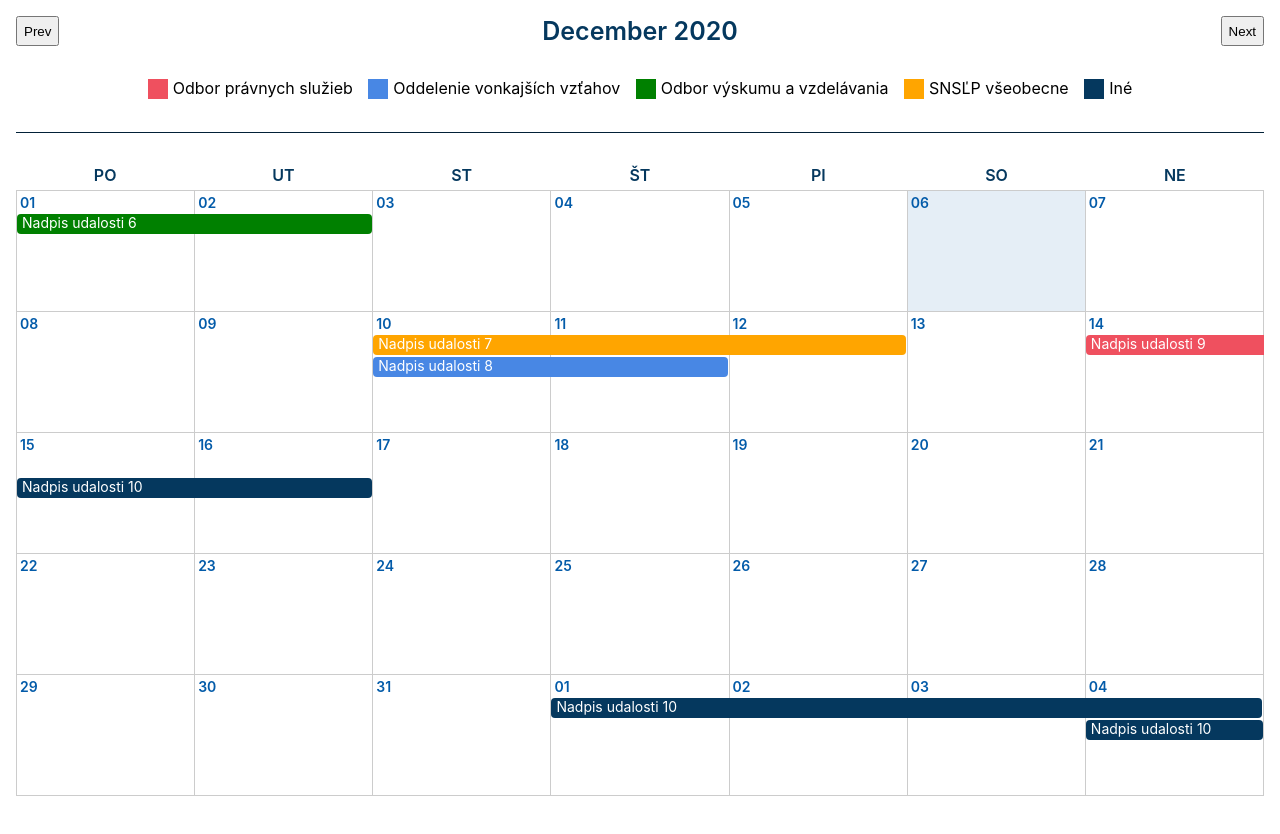
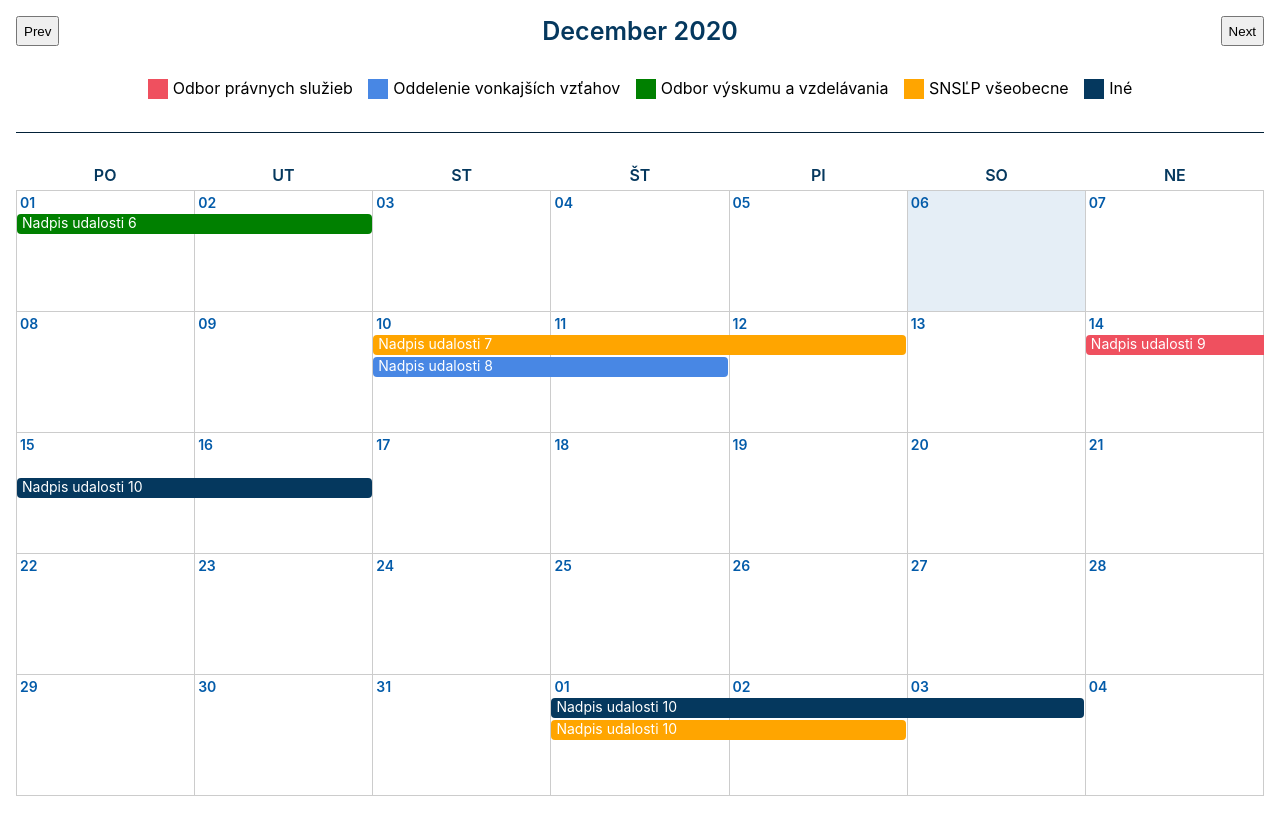
Before and after one commit to trenccan777/React-Calendar, a React (Create React App) app: page / in a window 1280 px wide. Shown: the top 834 px of the page. Built offline with nearby package versions, Linux system fonts and the light colour scheme.

Commit message:
Dev prev next month

```diff
--- a/src/components/Calendar.js
+++ b/src/components/Calendar.js
@@ -1,24 +1,17 @@
-import React, { Component } from "react";
+import React, { useState } from "react";
 import Month from "./Month";
 import MonthSwitcher from "./MonthSwitcher";
 import CalendarCategories from "./CalendarCategories";
 
-export default class Calendar extends Component {
-  constructor() {
-    super();
-    this.state = {
+export default function Calendar() {
+  const [calendarData, setCalendarData] = useState({
     currentYear: new Date().getFullYear(),
     currentMonth: new Date().getMonth() + 1,
-    };
+  });
 
-    this.monthSwitchHandler = this.monthSwitchHandler.bind(this);
-  }
-
-
-
-  monthSwitchHandler(e) {
-    let newMonth = this.state.currentMonth;
-    let newYear = this.state.currentYear;
+  function monthSwitchHandler(e) {
+    let newMonth = calendarData.currentMonth;
+    let newYear = calendarData.currentYear;
 
     if (e.target.name === "next-month") {
       newYear = newMonth === 12 ? newYear + 1 : newYear;
@@ -28,24 +21,20 @@ export default class Calendar extends Component {
       newMonth = newMonth === 1 ? 12 : newMonth - 1;
     }
 
-    this.setState({
+    setCalendarData({
       currentMonth: newMonth,
       currentYear: newYear,
     });
   }
 
-  render() {
-
   return (
     <div>
       <MonthSwitcher
-          data={this.state}
-          monthSwitchHandler={this.monthSwitchHandler}
+        data={calendarData}
+        monthSwitchHandler={monthSwitchHandler}
       />
-        <CalendarCategories/>
-        <Month data={this.state}/>
-
+      <CalendarCategories />
+      <Month data={calendarData} />
     </div>
   );
 }
-}
--- a/src/components/Day.js
+++ b/src/components/Day.js
@@ -1,20 +1,34 @@
 import Event from "./Event";
+import React from "react";
 
-import React, { Component } from "react";
+export default function Day(props) {
 
-export default class Day extends Component {
 
-  getCurrentDate() {
+  function getCurrentDate() {
     let currentDate = new Date();
-     currentDate.setDate(
-      currentDate.getDate()
-    );
-
-    return currentDate = currentDate.toISOString().slice(0, 10);
+    currentDate.setDate(currentDate.getDate());
+    return (currentDate = currentDate.toISOString().slice(0, 10));
   }
 
-  render() {
-    let events = this.props.data.events;
+
+ function prevNextMonth() {
+
+
+  let newDate = new Date(props.data.date);
+  newDate.setDate(newDate.getDate());
+  let cellMonth = newDate.getMonth() + 1;
+  let selectedMonth = props.selectedMonth;
+
+  return cellMonth === selectedMonth ? '' : 'prev-next-month';
+
+ }
+
+
+
+
+
+  function prepareEvents() {
+    let events = props.data.events;
     let selectedEvents = "";
     let i = 0;
     if (events.length !== 0) {
@@ -25,15 +39,20 @@ export default class Day extends Component {
       i = 0;
     }
 
+    return selectedEvents;
+  }
 
-    return (
-
-      <div className={"c-day c-cell " + (this.getCurrentDate() === this.props.data.date ? 'c-day-current' : '')}>
-        <div className="c-day-number">{this.props.data.date.slice(-2)}</div>
-        <div id={this.props.data.date} className="c-day-content">
-          {selectedEvents}
-        </div>
+  return (
+    <div
+      className={
+        "c-day c-cell " +
+        (getCurrentDate() === props.data.date ? "c-day-current" : "")
+      }
+    >
+      <div className={"c-day-number " + prevNextMonth()}>{props.data.date.slice(-2)}</div>
+      <div id={props.data.date} className="c-day-content">
+        {prepareEvents()}
       </div>
-    );
-  }
+    </div>
+  );
 }
--- a/src/components/Event.js
+++ b/src/components/Event.js
@@ -1,37 +1,23 @@
-import React, { Component } from "react";
+import React, { useState, useEffect } from "react";
 
-export default class Event extends Component {
-  constructor() {
-    super();
-    this.state = {
-      cellWidth: 0,
-    };
+export default function Event(props) {
+  const [cellWidth, setCellWidth] = useState(0);
+
+  function updateDimensions() {
+    setCellWidth(document.getElementsByClassName("c-cell")[0].offsetWidth);
   }
 
-  updateDimensions = () => {
-    this.setState({
-      cellWidth: document.getElementsByClassName("c-cell")[0].offsetWidth,
-    });
+  useEffect(() => {
+    updateDimensions();
+    window.addEventListener("resize", updateDimensions);
+    return () => {
+      window.addEventListener("resize", updateDimensions);
     };
-
-  componentDidMount() {
-    this.setState({
-      cellWidth: document.getElementsByClassName("c-cell")[0].offsetWidth,
   });
 
-    window.addEventListener("resize", this.updateDimensions);
-  }
-
-  componentWillUnmount() {
-    window.removeEventListener("resize", this.updateDimensions);
-  }
-
-  render() {
-    const eventWidth = this.props.data.days * this.state.cellWidth - 1 + "px";
-    const eventRow = this.props.data.row * 22 + "px";
   let label = "";
 
-    switch (this.props.data.category) {
+  switch (props.data.category) {
     case "1":
       label = "c-red";
       break;
@@ -56,12 +42,11 @@ export default class Event extends Component {
     <div
       className={label + " c-day-event"}
       style={{
-          width: eventWidth,
-          top: eventRow,
+        width: props.data.days * cellWidth - 1 + "px",
+        top: props.data.row * 22 + "px",
       }}
     >
-        <div className="c-day-text">{this.props.data.title}</div>
+      <div className="c-day-text">{props.data.title}</div>
     </div>
   );
 }
-}
--- a/src/components/Month.js
+++ b/src/components/Month.js
@@ -28,7 +28,8 @@ export default class Month extends Component {
       { date: "2020-12-10", days: 2, title: "Nadpis udalosti 8", category: "2", url: "#" },
       { date: "2020-12-14", days: 2, title: "Nadpis udalosti 9", category: "1", url: "#" },
       { date: "2020-12-15", days: 2, title: "Nadpis udalosti 10", category: "5", url: "#" },
-      { date: "2021-01-01", days: 4, title: "Nadpis udalosti 10", category: "5", url: "#" },
+      { date: "2021-01-01", days: 3, title: "Nadpis udalosti 10", category: "5", url: "#" },
+      { date: "2021-01-01", days: 2, title: "Nadpis udalosti 10", category: "4", url: "#" },
     ];
 
     this.events = [];
@@ -241,7 +242,7 @@ export default class Month extends Component {
 
       let data = { date: nextDayString, events: this.addEvents(nextDayString) };
 
-      days.push(<Day key={i} data={data} />);
+      days.push(<Day selectedMonth={currentMonth} key={i} data={data} />);
 
       if ((i + 1) % 7 === 0) {
         monthMatrix.push(
```
Also changed, not shown: 1 other file (tests, documents, lock files or other folders). Lines whose indentation alone changed are shown as unchanged.
